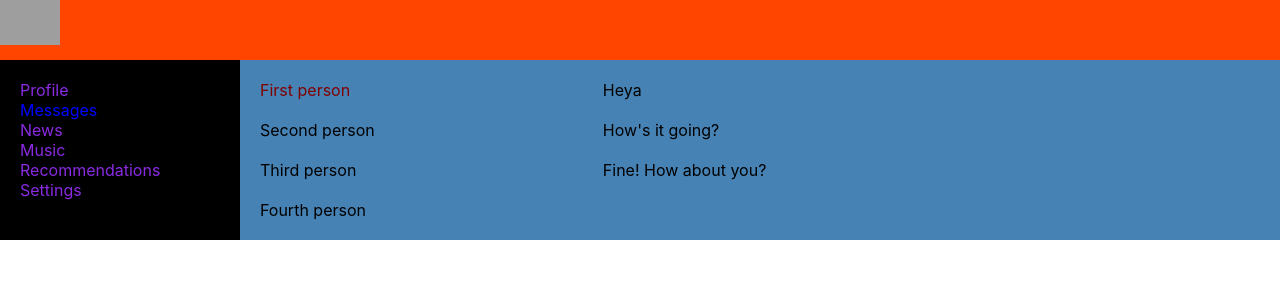
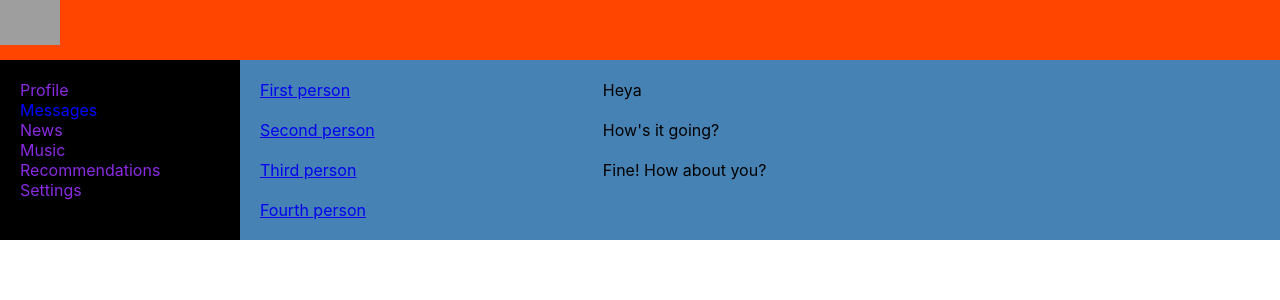
Before and after one commit to Amelit-Q/learning_react_1, a React (Create React App) app: page /messages in a window 1280 px wide. Shown: the top 300 px of the page. Built offline with nearby package versions, Linux system fonts and the light colour scheme; grey boxes are pictures that could not be loaded.

Commit message:
Added NavLinks to conversation components. Like <NavLink to={'conversation/1'}>First person</NavLink>

```diff
--- a/src/components/Dialogues/Dialogues.js
+++ b/src/components/Dialogues/Dialogues.js
@@ -1,21 +1,22 @@
 import React from "react";
 import classes from "./Dialogues.module.css"
+import {NavLink} from "react-router-dom";
 
 const Dialogues = () => {
     return (
         <div className={classes.dialogues}>
             <div className={classes.dialoguesItems}>
                 <div className={`${classes.conversation} ${classes.active}`}>
-                    First person
+                    <NavLink to={'conversation/1'}>First person</NavLink>
                 </div>
                 <div className={classes.conversation}>
-                    Second person
+                    <NavLink to={'conversation/2'}>Second person</NavLink>
                 </div>
                 <div className={classes.conversation}>
-                    Third person
+                    <NavLink to={'conversation/3'}>Third person</NavLink>
                 </div>
                 <div className={classes.conversation}>
-                    Fourth person
+                    <NavLink to={'conversation/4'}>Fourth person</NavLink>
                 </div>
             </div>
             <div className={classes.messages}>
```
